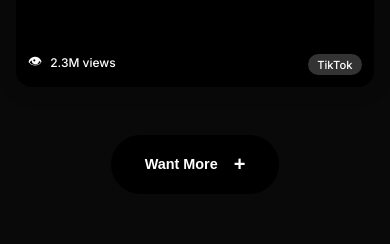
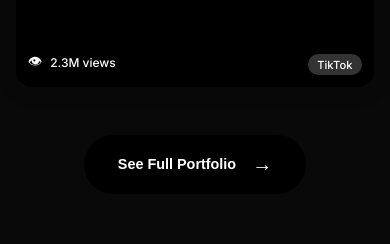
Before and after one commit to Mo-Ibra/jeremiah-portfolio, a Next.js app: page / in a window 390 px wide. Shown: the part 3740-3984 px from the top of the page. Built offline with nearby package versions, Linux system fonts and the light colour scheme; a web font is replaced by a local one.

Commit message:
FIx Issues

```diff
--- a/components/VideoReels.js
+++ b/components/VideoReels.js
@@ -5,6 +5,7 @@ import { videoReels, portfolioReels } from "@/data/data";
 const VideoReels = () => {
   const [isMobile, setIsMobile] = useState(false);
   const [visibleCount, setVisibleCount] = useState(4);
+  const [isExpanded, setIsExpanded] = useState(false);
 
   // Check if device is mobile
   useEffect(() => {
@@ -35,20 +36,51 @@ const VideoReels = () => {
   useEffect(() => {
     if (!isMobile) {
       setVisibleCount(videoReels.length);
+      setIsExpanded(false);
     } else {
       setVisibleCount(4);
+      setIsExpanded(false);
     }
   }, [isMobile]);
 
   // Choose data source based on device
   const reelsData = isMobile ? portfolioReels : videoReels;
-  const displayedReels = isMobile
-    ? reelsData.slice(0, visibleCount)
-    : reelsData;
+  const displayedReels = isMobile ? reelsData.slice(0, visibleCount) : reelsData;
   const hasMore = isMobile && visibleCount < reelsData.length;
+  const isFullyExpanded = isMobile && visibleCount >= reelsData.length;
 
   const handleWantMore = () => {
-    setVisibleCount((prev) => Math.min(prev + 4, reelsData.length));
+    const newCount = Math.min(visibleCount + 4, reelsData.length);
+    setVisibleCount(newCount);
+    setIsExpanded(true);
+  };
+
+  const handleCollapse = () => {
+    setVisibleCount(4);
+    setIsExpanded(false);
+  };
+
+  // Determine button text and action
+  const getButtonConfig = () => {
+    if (!isExpanded && visibleCount === 4) {
+      return {
+        text: "See Full Portfolio",
+        icon: "→",
+        action: handleWantMore
+      };
+    } else if (hasMore) {
+      return {
+        text: "Want More?",
+        icon: "+",
+        action: handleWantMore
+      };
+    } else if (isFullyExpanded) {
+      return {
+        text: "Collapse",
+        icon: "−",
+        action: handleCollapse
+      };
+    }
   };
 
   return (
@@ -70,16 +102,17 @@ const VideoReels = () => {
           ))}
         </div>
 
-        {/* Want More Button - Mobile Only */}
-        {isMobile && hasMore && (
+        {/* Dynamic Button - Mobile Only */}
+        {isMobile && (visibleCount === 4 || hasMore || isFullyExpanded) && (
           <div className="want-more-container">
-            <button onClick={handleWantMore} className="want-more-btn">
-              <span className="btn-text">Want More</span>
-              <span className="btn-icon">+</span>
+            <button onClick={getButtonConfig().action} className="want-more-btn">
+              <span className="btn-text">{getButtonConfig().text}</span>
+              <span className="btn-icon">{getButtonConfig().icon}</span>
             </button>
           </div>
         )}
 
+        {/* Desktop Portfolio CTA */}
         {!isMobile && (
           <div className="portfolio-cta-container">
             <a href="#portfolio" className="portfolio-cta-btn">
--- a/styles/footer.css
+++ b/styles/footer.css
@@ -72,7 +72,7 @@ footer::before {
 }
 
 .footer-content p {
-  margin-bottom: 1.5rem;
+  margin-bottom: 0.5rem;
   font-size: clamp(0.875rem, 1.5vw, 0.95rem);
 }
 
--- a/styles/new-navbar.css
+++ b/styles/new-navbar.css
@@ -289,7 +289,7 @@
   }
 
   /* Adjust mobile menu max-height for smaller screens */
-  .mobile-menu.open {
+  /* .mobile-menu.open {
     max-height: 380px;
-  }
+  } */
 }
```
Also changed, not shown: app/globals.css (line endings or trailing spaces).
